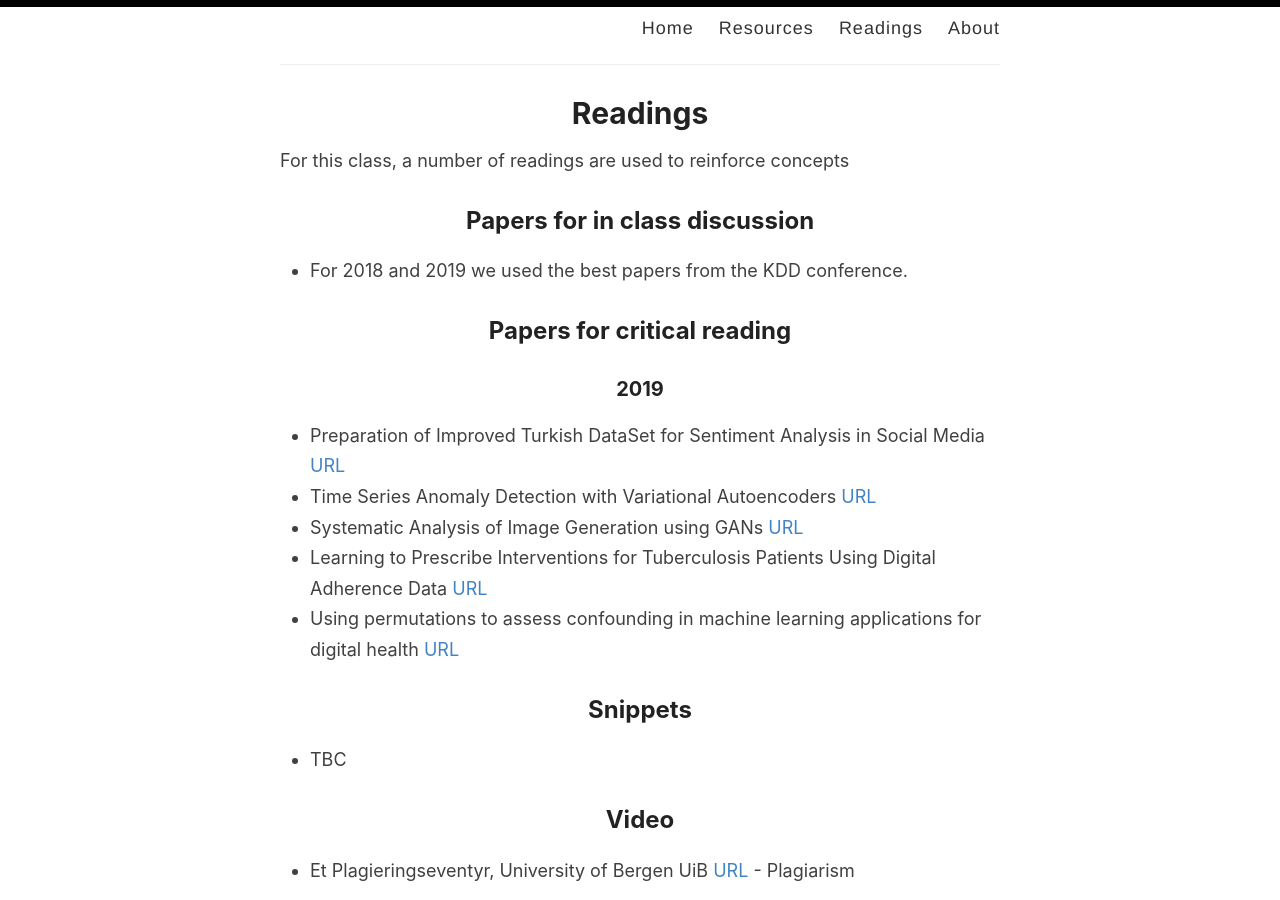
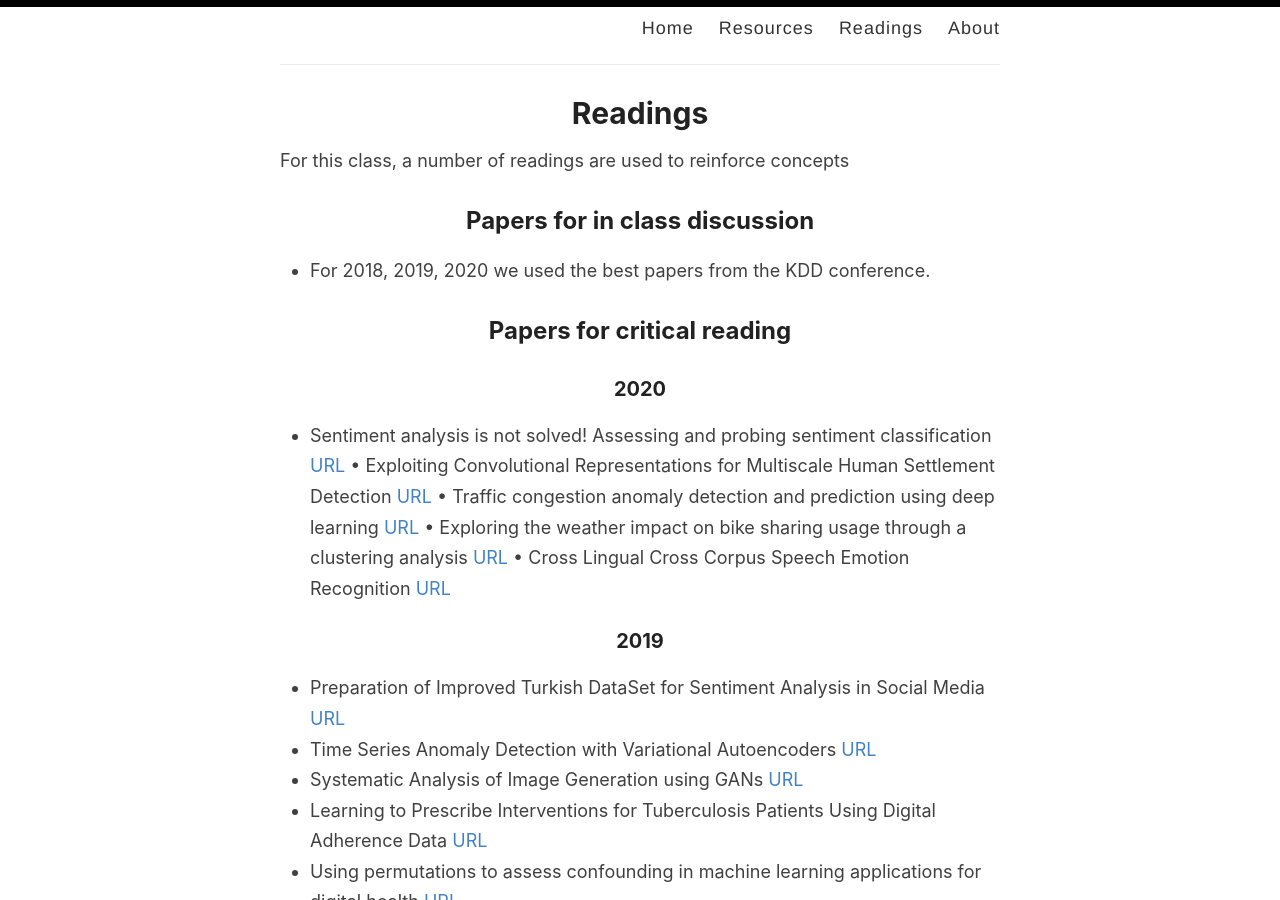
Before and after one commit to dsfsi/mit809, a Jekyll site: the page built from _pages/readings.md, in a window 1280 px wide and 900 px high, scrolled down 217 px. Built offline with Jekyll 4.4.1, drawn with Linux system fonts in a browser that asks for light colours; some of the changed text lies outside the part shown.

Commit message:
Update readings.md

```diff
--- a/_pages/readings.md
+++ b/_pages/readings.md
@@ -8,9 +8,17 @@ For this class, a number of readings are used to reinforce concepts
 
 ## Papers for in class discussion
 
-* For 2018 and 2019 we used the best papers from the KDD conference.
+* For 2018, 2019, 2020 we used the best papers from the KDD conference.
 
 ## Papers for critical reading
+
+### 2020
+
+*  Sentiment analysis is not solved! Assessing and probing sentiment classification [URL](https://arxiv.org/abs/1906.05887v1)
+• Exploiting Convolutional Representations for Multiscale Human Settlement Detection [URL](https://arxiv.org/abs/1707.05683v1)
+• Traffic congestion anomaly detection and prediction using deep learning [URL](https://arxiv.org/abs/2006.13215v1)
+• Exploring the weather impact on bike sharing usage through a clustering analysis [URL](https://arxiv.org/abs/2008.07249v1)
+• Cross Lingual Cross Corpus Speech Emotion Recognition [URL](https://arxiv.org/abs/2003.07996v1)
 
 ### 2019
 * Preparation of Improved Turkish DataSet for Sentiment Analysis in Social
@@ -28,4 +36,5 @@ for digital health [URL](https://arxiv.org/abs/1811.11920)
 
 ## Video
 
+* Rethe and DSFSI seminar on Scientific Writing [URL](https://www.youtube.com/watch?v=vx7HtJIawxY)
 * Et Plagieringseventyr, University of Bergen UiB [URL](https://www.youtube.com/watch?v=Mwbw9KF-ACY) - Plagiarism
```
